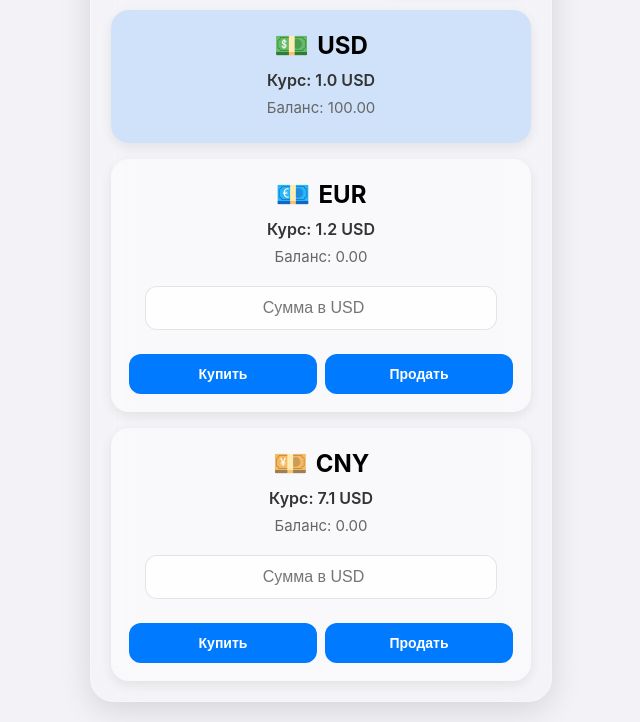
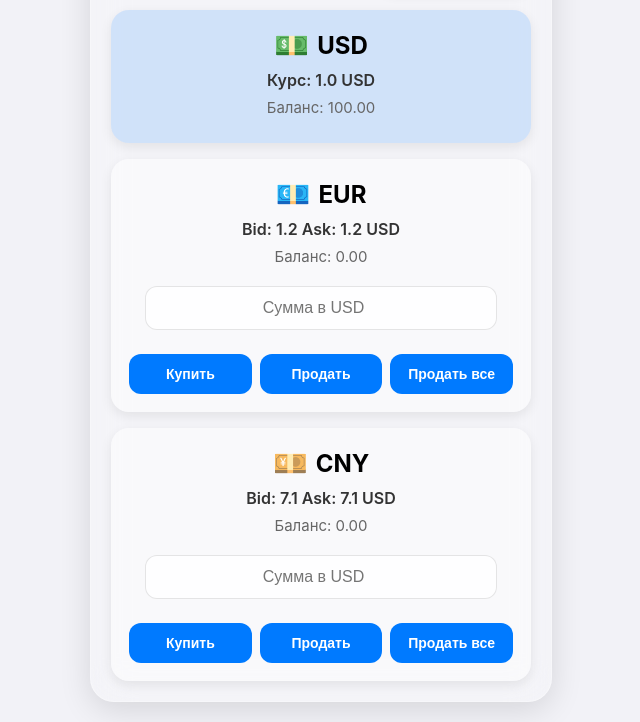
Before and after one commit to prokazin/valyt, a website: page index.html in a window 1280 px wide. Shown: the part 106-828 px from the top of the page, without its empty margins (319-959 px from the left). Drawn offline with Linux system fonts and the light colour scheme; a script that the page names is missing.

Commit message:
Update index.html

```diff
--- a/index.html
+++ b/index.html
@@ -43,26 +43,28 @@
             <!-- Блок EUR -->
             <div class="currency-card">
                 <h3><span class="currency-emoji" data-currency="EUR">💶</span> EUR</h3>
-                <p class="rate">Курс: <span id="eur-rate">1.2</span> USD</p>
+                <p class="rate">Bid: <span id="eur-bid">1.2</span> Ask: <span id="eur-ask">1.2</span> USD</p>
                 <p class="balance">Баланс: <span id="eur-balance">0.00</span></p>
                 <input type="number" id="eur-amount" placeholder="Сумма в USD" oninput="updateHint('EUR')">
                 <p id="eur-hint"></p>
                 <div class="buttons">
                     <button onclick="buy('EUR')">Купить</button>
                     <button onclick="sell('EUR')">Продать</button>
+                    <button onclick="sellAll('EUR')">Продать все</button>
                 </div>
             </div>
 
             <!-- Блок CNY -->
             <div class="currency-card">
                 <h3><span class="currency-emoji" data-currency="CNY">💴</span> CNY</h3>
-                <p class="rate">Курс: <span id="cny-rate">7.1</span> USD</p>
+                <p class="rate">Bid: <span id="cny-bid">7.1</span> Ask: <span id="cny-ask">7.1</span> USD</p>
                 <p class="balance">Баланс: <span id="cny-balance">0.00</span></p>
                 <input type="number" id="cny-amount" placeholder="Сумма в USD" oninput="updateHint('CNY')">
                 <p id="cny-hint"></p>
                 <div class="buttons">
                     <button onclick="buy('CNY')">Купить</button>
                     <button onclick="sell('CNY')">Продать</button>
+                    <button onclick="sellAll('CNY')">Продать все</button>
                 </div>
             </div>
         </div>
```
